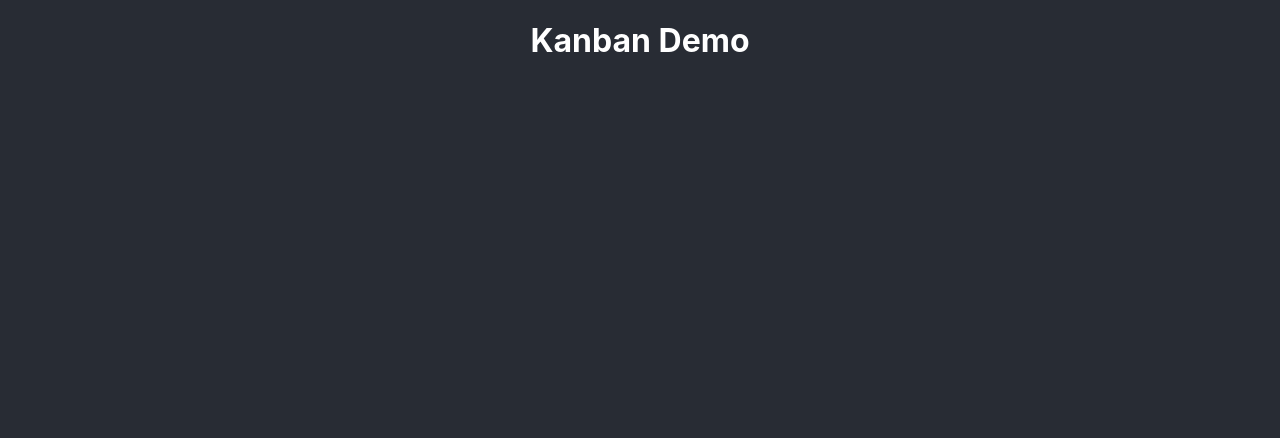
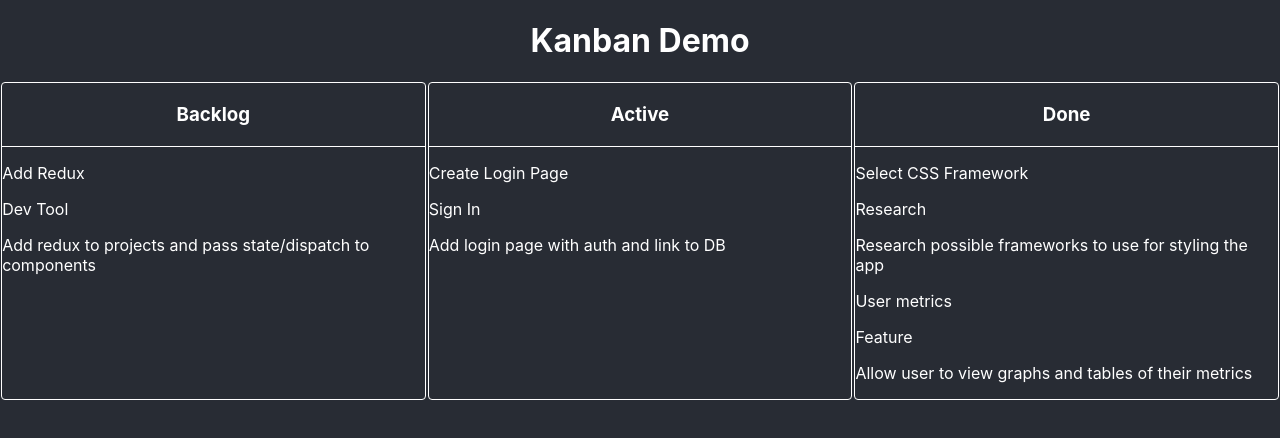
Before and after one commit to dbobb220/kanban_CRUD, a React (Create React App) app: page / in a window 1280 px wide. Shown: the top 438 px of the page. Built offline with nearby package versions, Linux system fonts and the light colour scheme.

Commit message:
tasks loaded

```diff
--- a/src/App.js
+++ b/src/App.js
@@ -1,9 +1,7 @@
 import React, {Component} from 'react';
-import Backlog from './components/Backlog';
-import Current from './components/Current';
-import Done from './components/Done';
 import state from './state';
 import './App.css';
+import Board from './components/Board';
 
 class App extends Component {
   constructor(props) {
@@ -25,6 +23,9 @@ class App extends Component {
           </nav>
         </header>
         <main>
+          <Board
+            tickets={this.state.tickets}
+          />
         </main>
       </div>
     );
--- a/src/components/Board.js
+++ b/src/components/Board.js
@@ -1,9 +1,38 @@
 import React from 'react';
+import Task from './Task';
 
 function Board(props) {
     let backlog = [];
     let active = [];
     let done = [];
+
+    // eslint-disable-next-line
+    props.tickets.map((card, i) => {
+        switch(true) {
+            case card.status.isBacklog : backlog.push(<Task
+                    title={card.title}
+                    category={card.category}
+                    description={card.description}
+                    key={i}
+                />)
+            break
+            case card.status.isActive : active.push(<Task
+                    title={card.title}
+                    category={card.category}
+                    description={card.description}
+                    key={i}
+                />)
+            break
+            case card.status.isDone : done.push(<Task
+                    title={card.title}
+                    category={card.category}
+                    description={card.description}
+                    key={i}
+                />)
+            break
+            default:
+    }});
+
     return (
         <section className="board">
             <article className="column backlog">
--- a/src/components/Task.js
+++ b/src/components/Task.js
@@ -4,6 +4,7 @@ function Task(props) {
     return (
         <div>
             <p>{props.title}</p>
+            <p>{props.category}</p>
             <p>{props.description}</p>
         </div>
     )
--- a/src/state.js
+++ b/src/state.js
@@ -11,7 +11,7 @@ let state = {
             isDone: false,
             isArchived: false
         },
-        assigneeId: 1,
+        assignee: null,
         priority: 3,
         isArchived: false,
     },
@@ -22,12 +22,12 @@ let state = {
         category:"Sign In",
         status: {
             isBacklog: false,
-            isActive: false,
+            isActive: true,
             isAssigned: true,
             isDone: false,
             isArchived: false
         },
-        assignee: "John",
+        assignee: "John Doe",
         priority: 1,
         isArchived: false
     },
@@ -39,11 +39,11 @@ let state = {
         status: {
             isBacklog: false,
             isActive: false,
-            isAssigned: false,
+            isAssigned: true,
             isDone: true,
             isArchived: false
         },
-        assigneeId: 0,
+        assignee: "Helen World",
         priority: 5,
         isArchived: false
     },
```
